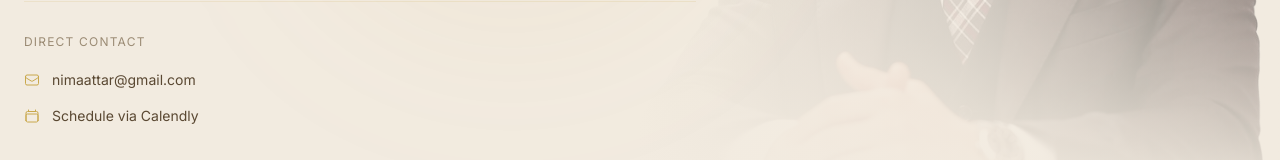
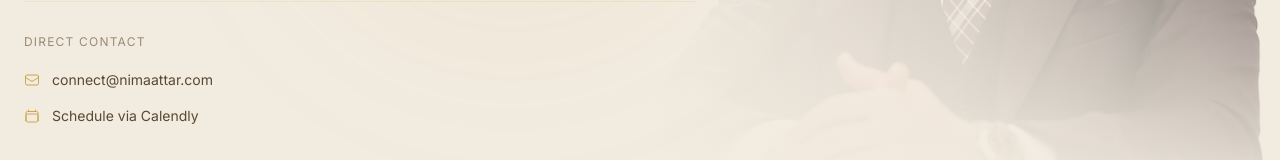
Before and after one commit to responsibly-app/nima-personal-website, a Next.js app: page / in a window 1280 px wide. Shown: the part 6899-7059 px from the top of the page. Built offline with nearby package versions, Linux system fonts and the light colour scheme.

Commit message:
Update config.ts

```diff
--- a/src/config.ts
+++ b/src/config.ts
@@ -4,7 +4,7 @@ export const socialLinks = {
   xLink: "https://x.com/Nima__Attar",
   calendlyLink: "https://calendly.com/nattarteam",
   youtubeLink: "https://www.youtube.com/@NimaAttar",
-  email: "nimaattar@gmail.com",
+  email: "connect@nimaattar.com",
 }
 
 export const heroVideoUrl: string = "https://youtu.be/WFKL_MKEgIE"
```
